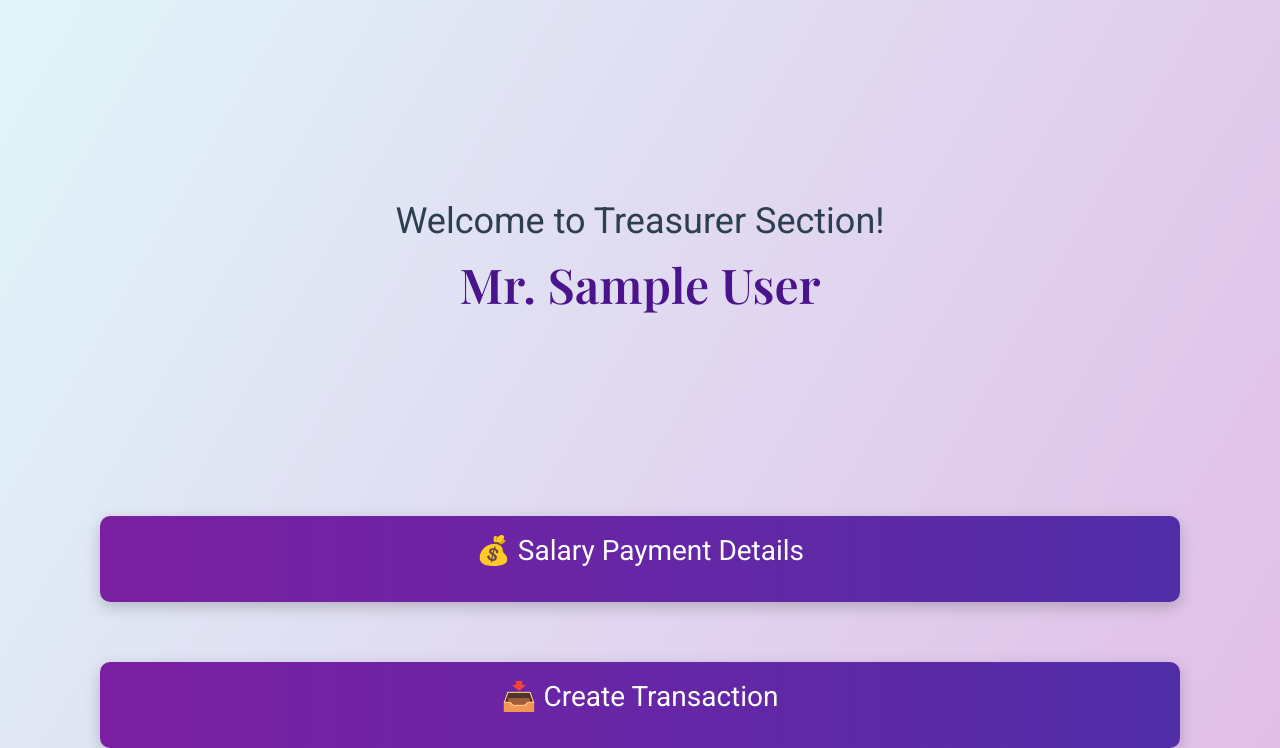
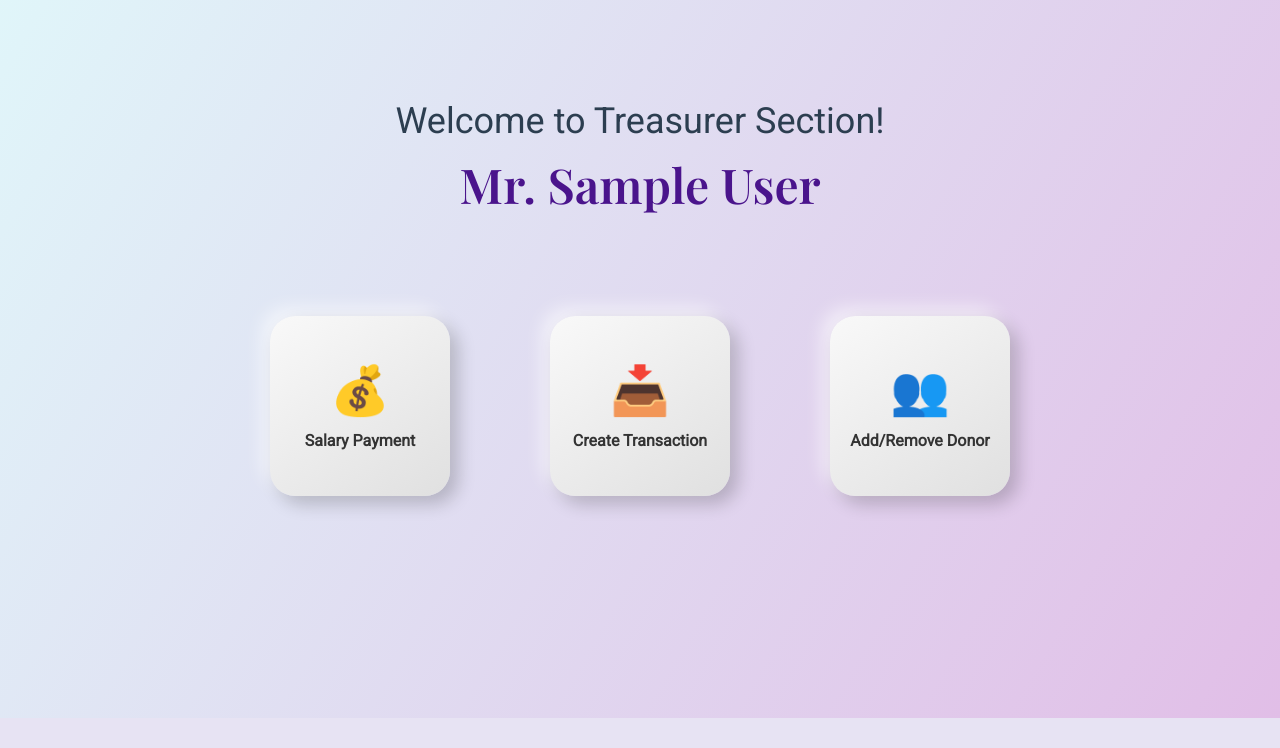
Before and after one commit to WasimKaunain/Masjide-Abubakr, a Flask app: page /treasurer-dashboard in a window 1280 px wide. Shown: the part 82-830 px from the top of the page. After the commit the page ends 800 px from the top, so only its background shows below. Run offline with Flask 3, Linux system fonts and the light colour scheme; the visitor is signed in with stand-in values (Sample User, id 1).

Commit message:
Added donor-list feature, name suggestion

```diff
--- a/app.py
+++ b/app.py
@@ -62,9 +62,63 @@ def send_otp():
 def cash_form():
     return render_template('cash-form.html')
 
+@app.route('/donor-form')
+def donor_form():
+    return render_template('donor_form.html')
+
+@app.route('/add-donor', methods=['POST'])
+def add_donor():
+    data = request.get_json()
+    donor_name = data.get('donor_name')
+    amount = data.get('amount')
+    type = data.get('type')  # "Add" or "Remove"
+
+    if not donor_name or not amount:
+        return jsonify({'success': False, 'message': 'Missing donor name or amount'}), 400
+
+    try:
+        conn = get_db_connection()
+        cursor = conn.cursor()
+
+        if type == "Add":
+            query = """INSERT INTO donor_list (name, amount) VALUES (%s, %s)"""
+        else:
+            query = """DELETE FROM donor_list WHERE name = %s LIMIT 1"""
+            amount = None
+
+        cursor.execute(query, (donor_name, amount))
+        if conn:
+            conn.commit()
+
+        cursor.close()
+        conn.close()
+
+        return jsonify({'success': True})
+
+    except mysql.connector.Error as err:
+        return jsonify({'success': False, 'message': str(err)}), 500
+
 @app.route('/treasurer-form')
 def treasurer_form():
     return render_template('treasurer-form.html')
+
+@app.route('/donor-list')
+def donor_list():
+    try:
+        conn = get_db_connection()
+        cursor = conn.cursor(dictionary=True)  # Return rows as dictionaries
+
+        cursor.execute("SELECT name, amount, paid_or_not FROM donor_list ORDER BY name ASC")
+        rows = cursor.fetchall()
+
+        cursor.close()
+        conn.close()
+
+        return render_template('donor-list.html', donors=rows)
+
+    except Exception as e:
+        print(f"Error fetching donor list: {e}")
+        return jsonify({'error': 'Failed to fetch donor list'}), 500
 
 @app.route('/logout', methods=['POST'])
 def logout():
@@ -95,24 +149,46 @@ def verify_otp():
     else:
         return jsonify({"message": "Invalid OTP"}), 400
 
+
+@app.route('/get-donor-names')
+def get_donor_names():
+    try:
+        conn = get_db_connection()
+        cursor = conn.cursor(dictionary=True)
+
+        cursor.execute("SELECT name FROM donor_list ORDER BY name ASC")
+        rows = cursor.fetchall()
+
+        cursor.close()
+        conn.close()
+
+        # Extract only names into a list
+        donor_names = [row['name'] for row in rows]
+
+        return jsonify(donor_names)
+
+    except Exception as e:
+        print(f"Error fetching donor names: {e}")
+        return jsonify([])
+
+
 @app.route('/submit-cash', methods=['POST'])
 def submit_cash():
     data = request.get_json()
-    txn_type = data.get('type')  # "Credit" or "Debit"
+    txn_type = data.get('type')
     amount = data.get('amount')
     timestamp = datetime.datetime.now()
 
-    # Validate common fields
     if not (txn_type and amount):
         return jsonify({'success': False, 'message': 'Missing transaction type or amount'}), 400
 
-    # Prepare data based on transaction type
+    donor_name, description = None, None
+
     if txn_type == "Credit":
         donor_name = data.get('donor_name')
         if not donor_name:
             return jsonify({'success': False, 'message': 'Missing donor name'}), 400
         description = "Donation"
-        # row = [donor_name, amount, "Credit", "Donation", timestamp]
 
     elif txn_type == "Debit":
         description = data.get('description')
@@ -131,16 +207,23 @@ def submit_cash():
             VALUES (%s, %s, %s, %s, %s)
         """
         cursor.execute(query, (donor_name, amount, txn_type, description, timestamp))
-        if conn:
-            conn.commit()
 
+        if txn_type == "Credit":
+            query = "UPDATE donor_list SET paid_or_not = TRUE WHERE name = %s"
+            cursor.execute(query, (donor_name,))
+
+        conn.commit()
         cursor.close()
         conn.close()
 
-        return jsonify({'success': True})
+        return jsonify({'success': True, 'message': 'Transaction saved successfully!'})
 
-    except mysql.connector.Error as err:
-        return jsonify({'success': False, 'message': str(err)}), 500
+    except Exception as e:
+        if conn:
+            conn.rollback()
+        print(f"Error inserting transaction: {e}")
+        return jsonify({'success': False, 'message': 'Database error occurred'}), 500
+
 
 
 @app.route('/treasurer-section')
@@ -263,10 +346,9 @@ def get_current_total():
 
         cursor.execute("SELECT SUM(Amount) as total FROM transactions WHERE Type='Credit'")
         current = float(cursor.fetchone()["total"] or 0.0)
-        target = float(os.getenv("DONATION_TARGET", "0.0"))
-        # cursor.execute("SELECT SUM(Amount) as total FROM transactions WHERE Type='Debit'")
-        # total_debit = float(cursor.fetchone()["total"] or 0.0)
 
+        cursor.execute("SELECT SUM(amount) as total FROM donor_list")
+        target = float(cursor.fetchone()["total"] or 0.0)
 
         cursor.close()
         conn.close()
--- a/templates/treasurer-dashboard.html
+++ b/templates/treasurer-dashboard.html
@@ -23,7 +23,7 @@
             background-color: #4527a0;
             color: white;
             padding: 10px 20px;
-            margin-bottom: 200px;
+            margin-bottom: 100px;
         }
 
         .top-bar form {
@@ -56,7 +56,7 @@
 
         .welcome-section {
             text-align: center;
-            margin-top: 60px;
+            margin-top: 20px;
             color: #2c3e50;
         }
 
@@ -70,42 +70,59 @@
             font-family: 'Playfair Display', serif;
             font-size: 48px;
             color: #4a148c;
-            margin-bottom: 200px;
+            margin-bottom: 100px;
             font-weight: 600;
         }
 
         .buttons {
-            display: flex;
-            flex-direction: column;
-            gap: 60px;
-            flex-wrap: wrap;
-            justify-content: center;
-            margin-top: 100px;
+          display: flex;
+          justify-content: center;
+          gap: 100px;
+          margin: 40px 0;
+          flex-wrap: wrap; /* allows wrapping on small screens */
         }
 
         .fancy-btn {
-            margin-left: 100px;
-            margin-right: 100px;
-            padding: 18px 32px;
-            font-size: 28px;
-            border: none;
-            border-radius: 10px;
-            background: linear-gradient(to right, #7b1fa2, #512da8);
-            color: white;
-            cursor: pointer;
-            transition: all 0.4s ease;
-            box-shadow: 0 5px 15px rgba(0, 0, 0, 0.2);
-            min-width: 250px;
-            min-height: 50px;
-            text-align: center;
-            text-decoration: none;
-            display: inline-block;
+          display: flex;
+          flex-direction: column;
+          align-items: center;
+          justify-content: center;
+          width: 180px;
+          height: 180px;
+          border-radius: 25px;
+          background: linear-gradient(145deg, #f9f9f9, #e0e0e0);
+          box-shadow: 8px 8px 18px rgba(0,0,0,0.2),
+                      -8px -8px 18px rgba(255,255,255,0.6);
+          font-weight: bold;
+          color: #333;
+          text-align: center;
+          transition: all 0.3s ease;
+          position: relative;
+          overflow: hidden;
+          text-decoration: none;
+        }
+
+        .fancy-btn .icon {
+          font-size: 3rem; /* big icon */
+          margin-bottom: 12px;
+        }
+
+        .fancy-btn .label {
+          font-size: 1rem;
+          font-weight: 600;
         }
 
         .fancy-btn:hover {
-            background: linear-gradient(to right, #512da8, #7b1fa2);
-            transform: scale(1.05);
-            box-shadow: 0 8px 20px rgba(0, 0, 0, 0.3);
+          transform: translateY(-8px) scale(1.05);
+          box-shadow: 12px 12px 25px rgba(0,0,0,0.25),
+                      -8px -8px 18px rgba(255,255,255,0.7);
+          background: linear-gradient(145deg, #ffffff, #dcdcdc);
+        }
+
+        .fancy-btn:active {
+          transform: translateY(0) scale(0.96);
+          box-shadow: inset 4px 4px 12px rgba(0,0,0,0.15),
+                      inset -4px -4px 12px rgba(255,255,255,0.7);
         }
 
         @media screen and (max-width: 768px) {
@@ -166,9 +183,22 @@
         <div class="treasurer-name">Mr. {{ treasurer_name }}</div>
 
         <div class="buttons">
-            <a href="{{ url_for('salary_form') }}" class="fancy-btn" style="text-decoration: none;">💰 Salary Payment Details</a>
-            <a href="{{ url_for('cash_form') }}" class="fancy-btn" style="text-decoration: none;">📥 Create Transaction</a>
+          <a href="{{ url_for('salary_form') }}" class="fancy-btn">
+            <div class="icon">💰</div>
+            <div class="label">Salary Payment</div>
+          </a>
+
+          <a href="{{ url_for('cash_form') }}" class="fancy-btn">
+            <div class="icon">📥</div>
+            <div class="label">Create Transaction</div>
+          </a>
+
+          <a href="{{ url_for('donor_form') }}" class="fancy-btn">
+            <div class="icon">👥</div>
+            <div class="label">Add/Remove Donor</div>
+          </a>
         </div>
+
     </div>
 
 </body>
```
Also changed, not shown: templates/cash-form.html (+26 -5 lines), templates/donor-list.html (added, +116 -0 lines), templates/donor_form.html (added, +248 -0 lines), templates/index.html (+25 -0 lines).
